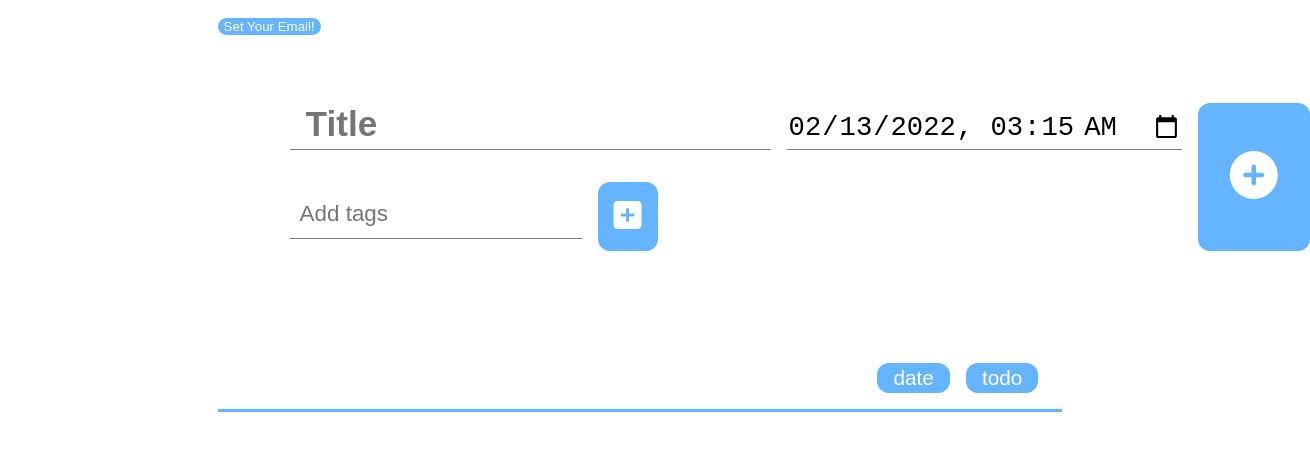
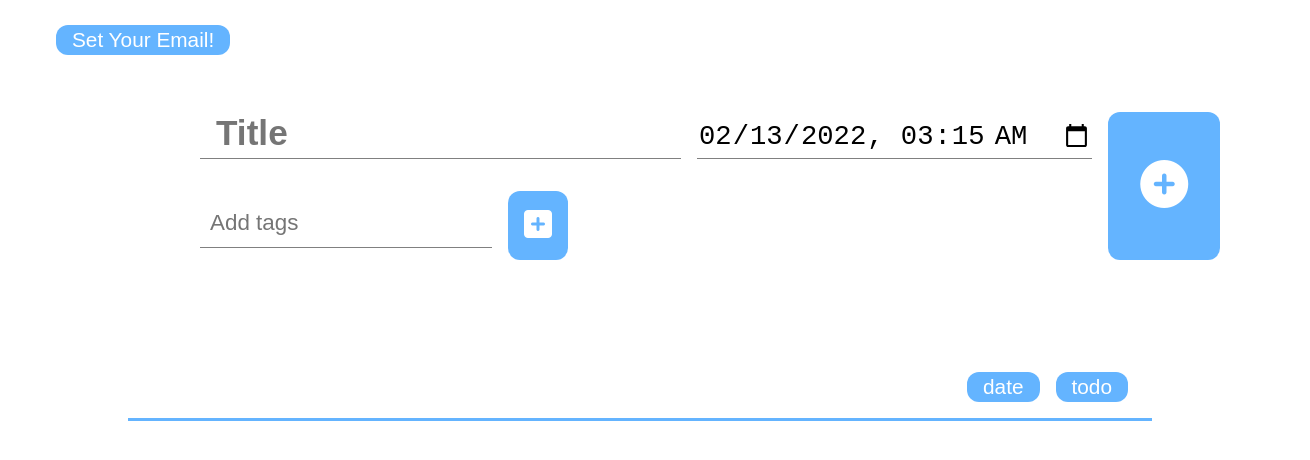
Before and after one commit to sanjayMamidipaka/new-todo-list, a React (Create React App) app in the folder client/: page / in a window 1280 px wide. Shown: the top 460 px of the page, 1310 px wide, since content can reach past the window. Built offline with nearby package versions, Linux system fonts and the light colour scheme.

Commit message:
Remove button and rearrangements

```diff
--- a/client/src/App.css
+++ b/client/src/App.css
@@ -1,8 +1,9 @@
 .App {
     /* border: 1px solid black; */
-    width: 66%;
+    width: 80%;
     margin: auto;
     font-size: 2rem;
+    padding-top: 3rem;
 }
 
 .hbox {
--- a/client/src/components/Modal.css
+++ b/client/src/components/Modal.css
@@ -0,0 +1,5 @@
+.ModalEmail {
+    position: absolute;
+    left: 3rem;
+    top: 1rem;
+}
--- a/client/src/components/ModalEmail.jsx
+++ b/client/src/components/ModalEmail.jsx
@@ -4,6 +4,7 @@ import TodoItem from './TodoItem'
 import {Modal, Button, Form} from 'react-bootstrap'
 // import 'bootstrap/dist/css/bootstrap.min.css'; this line of code isn't working
 import {emailContext} from './Context'
+import "./Modal.css"
 
 function ModalEmail() {
     const [show, setShow] = useState(false);
@@ -19,8 +20,8 @@ function ModalEmail() {
     const handleShow = () => setShow(true);
 
     return (
-        <div>
-        <Button variant='primary' onClick={handleShow}>Set Your Email!</Button>
+        <div className="ModalEmail">
+        <Button className="modal-btn" variant='primary' onClick={handleShow}>Set Your Email!</Button>
         <Modal show={show} onHide={handleClose}>
         <Modal.Header closeButton>
           <Modal.Title>Choose an email to receive reminders</Modal.Title>
--- a/client/src/components/TodoItem.css
+++ b/client/src/components/TodoItem.css
@@ -4,7 +4,7 @@ input[type=checkbox] {
     margin-right: 1.5rem;
 }
 
-input[type=checkbox]:checked + .todo-header {
+input[type=checkbox]:checked + .hbox > .todo-header {
     text-decoration: line-through;
     color: rgb(145, 145, 145);
 }
@@ -13,11 +13,37 @@ h1 {
     margin: 0;
 }
 
+.todo-header{
+    transition: 0.17s all linear;
+}
+
 .todo-title {
     align-items: baseline;
+
 }
 
 .date-header {
     font-weight: 500;
     color: rgb(100, 180, 255);
 }
+
+.subbox {
+    justify-content: space-between;
+    flex: 1;
+    align-items: center;
+}
+
+div.remove-btn > i {
+    /* border: 1px solid black; */
+    margin: 0;
+    padding: 0;
+    opacity: 0.25;
+    transform: rotate(-90deg);
+    transition: 0.17s all ease-in-out;
+}
+
+div.remove-btn > i:hover {
+    opacity: 1;
+    transform: rotate(0deg);
+    /* text-shadow: 0 0rem 0.3rem rgb(177, 177, 177); */
+}
--- a/client/src/components/TodoItem.tsx
+++ b/client/src/components/TodoItem.tsx
@@ -49,14 +49,18 @@ export default function TodoItem({todoListItem, index, parentCallBack, removeHan
             <div className="grid-container">
                 <div className="hbox todo-title">
                     <input type="checkbox" onChange={(e)=> parentCallBack(e.target.checked, index)}/>
-                    <h1 className="todo-header">{title}</h1>
+                    <div className="hbox subbox">
+                        <h1 className="todo-header">{title}</h1>
+                        <div className="remove-btn" onClick={(e) => {removeHandler(index)}}>
+                            <i className="fa-solid fa-circle-xmark"></i>
+                        </div>
+                    </div>
                 </div>
                 <div className="tag-wrapper">
                     {tagList.map((tagObject: {name1: string, index1: number}, index: number) => {
                         return <Tag name={tagObject.name1} key={tagObject.index1} theIndex={tagObject.index1} remove={()=>{}} include={""}></Tag>
                     })}
                     </div>
-                <input type="checkbox" onChange={(e) => {removeHandler(index)}}/>
             </div>
             <h6 className="date-header">by: {transformDate(dueDate)}</h6>
         </div>
--- a/client/src/components/TodoList.css
+++ b/client/src/components/TodoList.css
@@ -108,8 +108,13 @@ button:active {
     border-bottom:rgb(100, 180, 255) 3px solid;
 }
 
-.sort-wrapper > button {
+.sort-wrapper > button, .modal-btn {
     font-size: 1.3rem;
     padding: 0.2rem 1rem;
     margin: 0 0.5rem;
 }
+
+.item-wrapper {
+    width: 66%;
+    margin: auto;
+}
--- a/client/src/components/TodoList.tsx
+++ b/client/src/components/TodoList.tsx
@@ -245,11 +245,11 @@ export default function TodoList() {
         <button onClick={sortByTodo}>todo</button>
       </div>
 
-      <div>
+      <div className="item-wrapper">
           {todoListCompletedItems.map((todoListItem) => {
             return <TodoItem todoListItem={todoListItem} key={todoListItem.idx} index={todoListItem.idx} parentCallBack={handleCallBack} removeHandler={removeTodoItem}></TodoItem>
           })}
-        </div>
+      </div>
 
         </div>
   )
```
